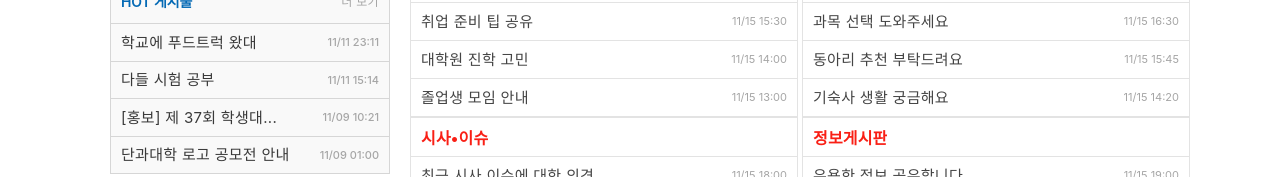
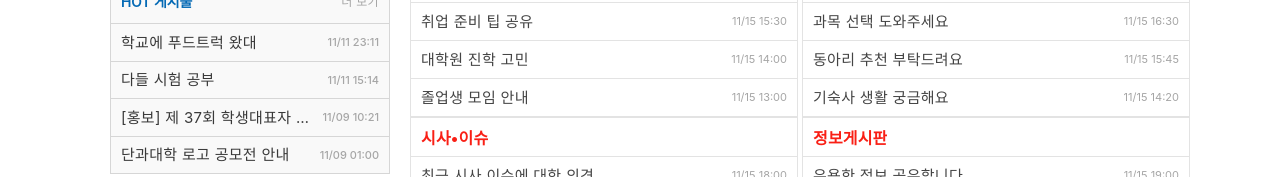
Before and after one commit to SOPT-all/37-COLLABORATION-WEB-EVERYTIME, a React (Vite) app: page / in a window 1280 px wide. Shown: the part 613-790 px from the top of the page. Built offline with nearby package versions, Linux system fonts and the light colour scheme.

Commit message:
chore: 말줄입표 기준 수정 #88

```diff
--- a/src/components/common/sidebar/SimplePostItem.tsx
+++ b/src/components/common/sidebar/SimplePostItem.tsx
@@ -1,10 +1,13 @@
-import type { SimplePostItemProps } from "@/types/simplePostItem";
 import { cn } from "@/utils/cn";
 import { formatDateWithTime } from "@/utils/formatDate";
-import { truncateByLength } from "@/utils/truncate";
+
+interface SimplePostItemProps {
+	title: string;
+	createdAt: string;
+	onClick?: () => void;
+}
 
 const SimplePostItem = ({ title, createdAt, onClick }: SimplePostItemProps) => {
-	const slicedTitle = truncateByLength(title, 14);
 	const formatDate = formatDateWithTime(createdAt);
 
 	return (
@@ -21,11 +24,10 @@ const SimplePostItem = ({ title, createdAt, onClick }: SimplePostItemProps) => {
 				"[&:not(:first-child)]:-mt-[1px]",
 			)}
 		>
-			<span className={cn("body05 truncate text-left text-gray-800", "flex-1")} title={title}>
-				{slicedTitle}
+			<span className={cn("body05 truncate text-left text-gray-800", "w-[19.7rem]")} title={title}>
+				{title}
 			</span>
-
-			<span className="caption04 shrink-0 text-gray-500">{formatDate}</span>
+			<span className={cn("caption04 ml-auto shrink-0 text-right text-gray-500")}>{formatDate}</span>{" "}
 		</button>
 	);
 };
--- a/src/types/simplePostItem.ts
+++ /dev/null
@@ -1,5 +0,0 @@
-export interface SimplePostItemProps {
-	title: string;
-	createdAt: string;
-	onClick?: () => void;
-}
```
